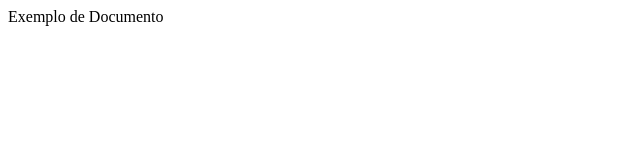
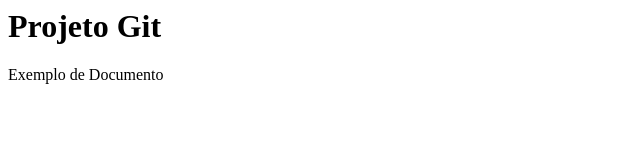
Before and after one commit to marcoar1978/curso_git, a plain HTML site: page index.html in a window 1280 px wide. Shown: the whole page, without its empty margins (0-640 px from the left). Drawn offline with Linux system fonts and the light colour scheme.

Commit message:
cabecalho da página

```diff
--- a/index.html
+++ b/index.html
@@ -4,6 +4,7 @@
 
 </head>
 <body>
+	<h1>Projeto Git</h1>
 	Exemplo de Documento
 
 
```
